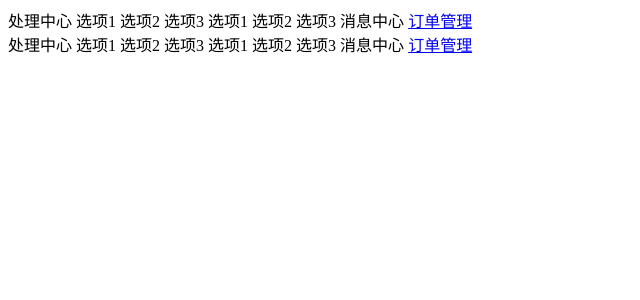
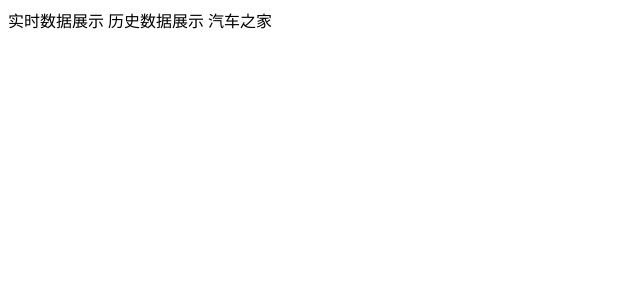
Before and after one commit to guobingwei/car-intelligent-hardware, a Java web app: page / in a window 1280 px wide. Shown: the top 300 px of the page, without its empty margins (0-640 px from the left). Run offline with Spring Boot 4, a stand-in JSP engine, Linux system fonts and the light colour scheme; some libraries are stand-ins or nearby versions.

Commit message:
展示页

```diff
--- a/src/main/webapp/index.html
+++ b/src/main/webapp/index.html
@@ -7,24 +7,7 @@
 </head>
 <body>
 <div id="app">
-    <el-menu :default-active="activeIndex" class="el-menu-demo" mode="horizontal" @select="handleSelect">
-        <el-menu-item index="1">处理中心</el-menu-item>
-        <el-submenu index="2">
-            <template slot="title">我的工作台</template>
-            <el-menu-item index="2-1">选项1</el-menu-item>
-            <el-menu-item index="2-2">选项2</el-menu-item>
-            <el-menu-item index="2-3">选项3</el-menu-item>
-            <el-submenu index="2-4">
-                <template slot="title">选项4</template>
-                <el-menu-item index="2-4-1">选项1</el-menu-item>
-                <el-menu-item index="2-4-2">选项2</el-menu-item>
-                <el-menu-item index="2-4-3">选项3</el-menu-item>
-            </el-submenu>
-        </el-submenu>
-        <el-menu-item index="3" disabled>消息中心</el-menu-item>
-        <el-menu-item index="4"><a href="https://www.ele.me" target="_blank">订单管理</a></el-menu-item>
-    </el-menu>
-    <div class="line"></div>
+    <!--<div class="line"></div>-->
     <el-menu
             :default-active="activeIndex2"
             class="el-menu-demo"
@@ -33,21 +16,9 @@
             background-color="#545c64"
             text-color="#fff"
             active-text-color="#ffd04b">
-        <el-menu-item index="1">处理中心</el-menu-item>
-        <el-submenu index="2">
-            <template slot="title">我的工作台</template>
-            <el-menu-item index="2-1">选项1</el-menu-item>
-            <el-menu-item index="2-2">选项2</el-menu-item>
-            <el-menu-item index="2-3">选项3</el-menu-item>
-            <el-submenu index="2-4">
-                <template slot="title">选项4</template>
-                <el-menu-item index="2-4-1">选项1</el-menu-item>
-                <el-menu-item index="2-4-2">选项2</el-menu-item>
-                <el-menu-item index="2-4-3">选项3</el-menu-item>
-            </el-submenu>
-        </el-submenu>
-        <el-menu-item index="3" disabled>消息中心</el-menu-item>
-        <el-menu-item index="4"><a href="https://www.ele.me" target="_blank">订单管理</a></el-menu-item>
+        <el-menu-item index="1">实时数据展示</el-menu-item>
+        <el-menu-item index="2">历史数据展示</el-menu-item>
+        <el-menu-item index="3" >汽车之家</el-menu-item>
     </el-menu>
 </div>
 </body>
```
Also changed, not shown: src/main/webapp/css/index.css (added).
